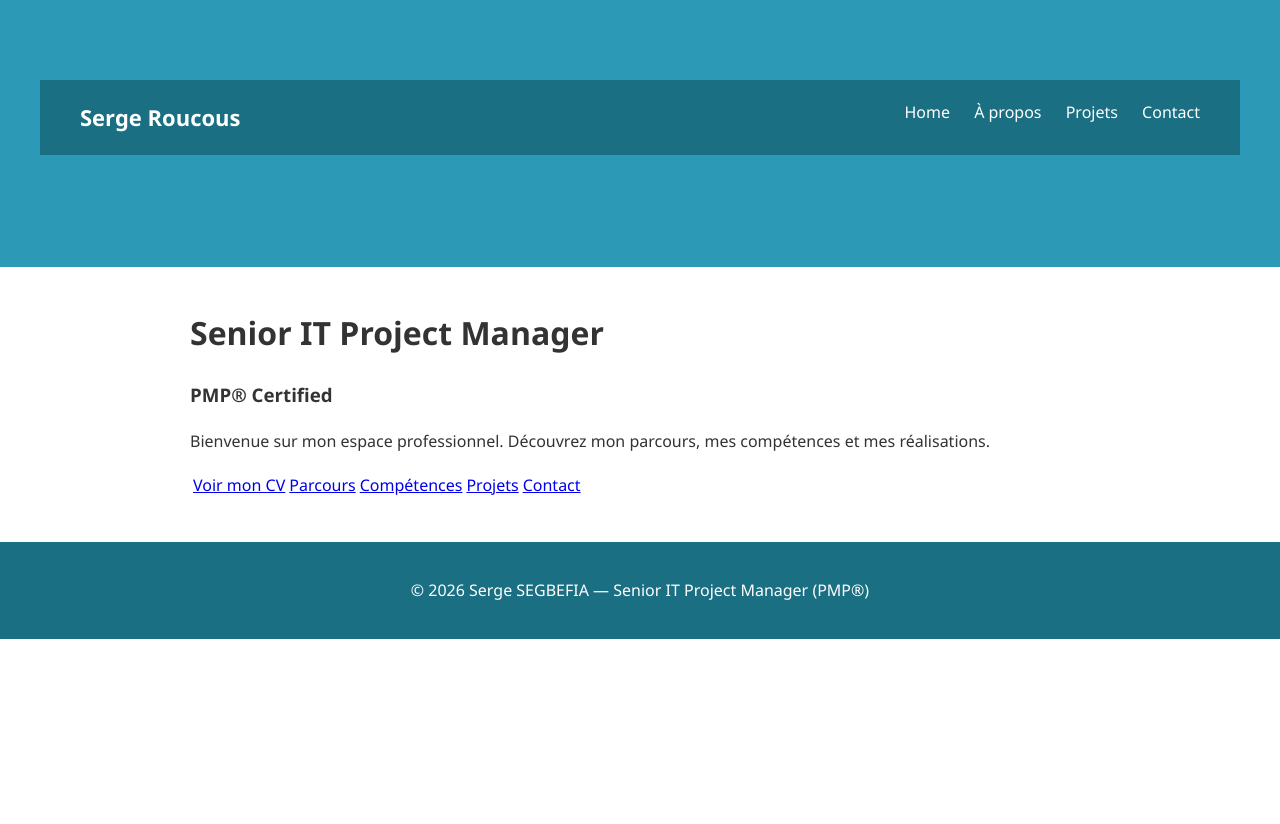
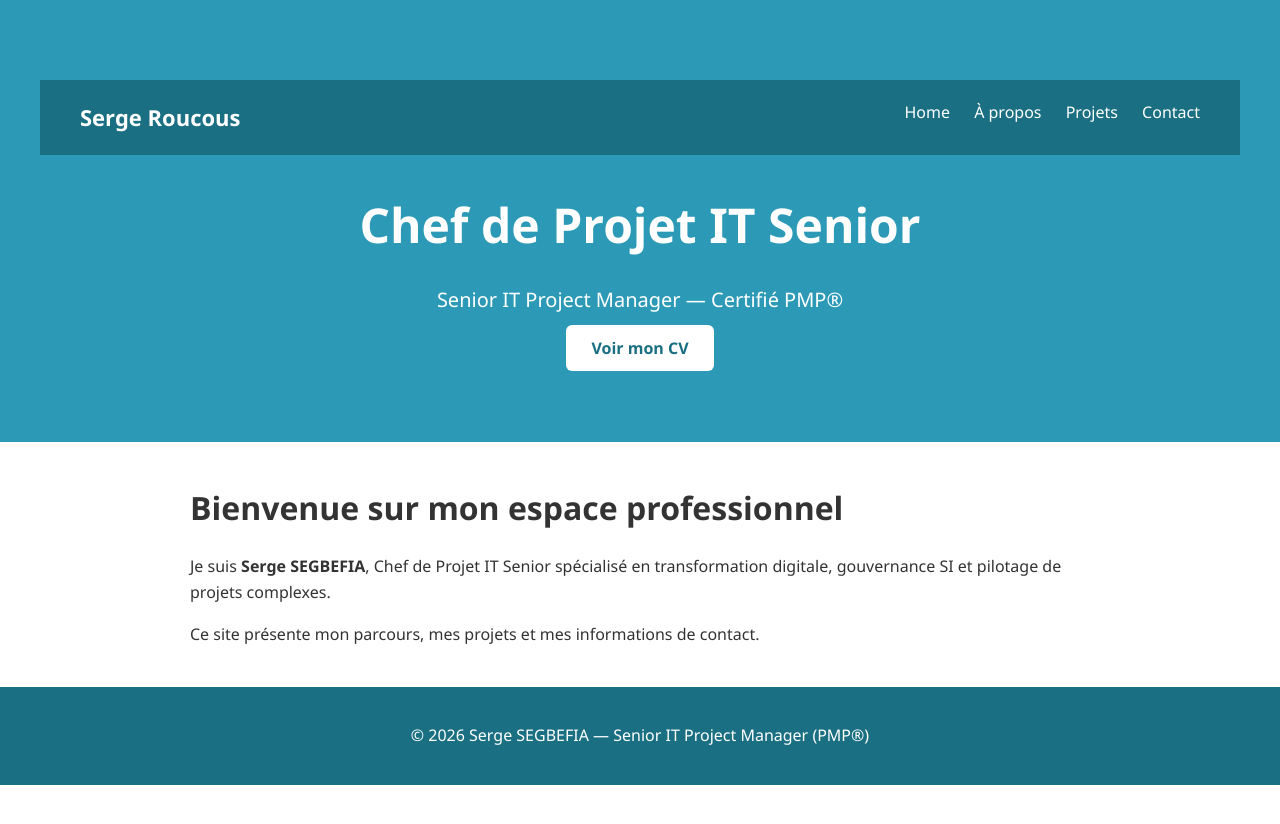
Before and after one commit to segserge/careerpath, a Jekyll site: the page built from index.md, in a window 1280 px wide. Shown: the top 824 px of the page. Built offline with Jekyll 4.4.1, drawn with Linux system fonts in a browser that asks for light colours; our own code applies the rules of GitHub Pages for plain Markdown files.

Commit message:
Revise index.md for professional presentation
Updated the index page layout and content to reflect a professional profile.

```diff
--- a/index.md
+++ b/index.md
@@ -1,7 +1,14 @@
-# Senior IT Project Manager
-### PMP® Certified
+---
+layout: default
+title: Accueil
+hero_title: Chef de Projet IT Senior
+hero_subtitle: Senior IT Project Manager — Certifié PMP®
+hero_button: Voir mon CV
+hero_button_url: /cv
+---
 
-Bienvenue sur mon espace professionnel.
-Découvrez mon parcours, mes compétences et mes réalisations.
+# Bienvenue sur mon espace professionnel
 
-[Voir mon CV](cv.md) | [Parcours](parcours.md) | [Compétences](competences.md) | [Projets](projets.md) | [Contact](contact.md)
+Je suis **Serge SEGBEFIA**, Chef de Projet IT Senior spécialisé en transformation digitale, gouvernance SI et pilotage de projets complexes.
+
+Ce site présente mon parcours, mes projets et mes informations de contact.
```
